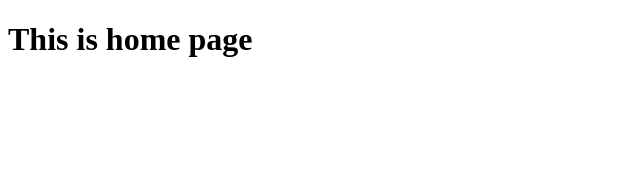
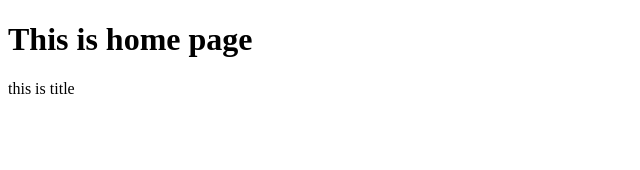
Before and after one commit to Mskyow/SmartMoneyApp, a React (Create React App) app in the folder frontend/: page / in a window 1280 px wide. Shown: the top 170 px of the page, without its empty margins (0-640 px from the left). Built offline with nearby package versions, Linux system fonts and the light colour scheme.

Commit message:
test commit

```diff
--- a/frontend/src/components/home/index.tsx
+++ b/frontend/src/components/home/index.tsx
@@ -4,6 +4,7 @@ const Home = () => {
 return (
     <div>
 <h1>This is home page</h1>
+<p>this is title</p>
     </div>
 );
 }
```
